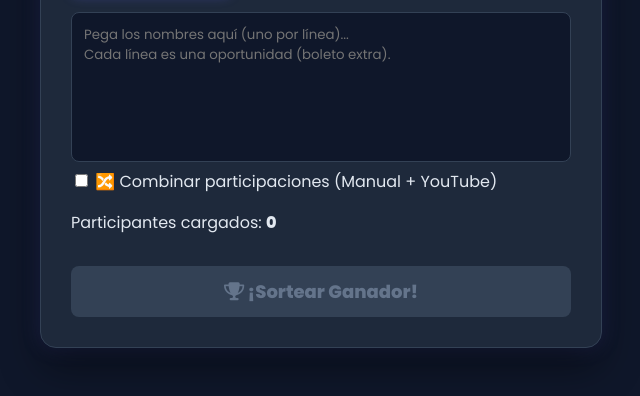
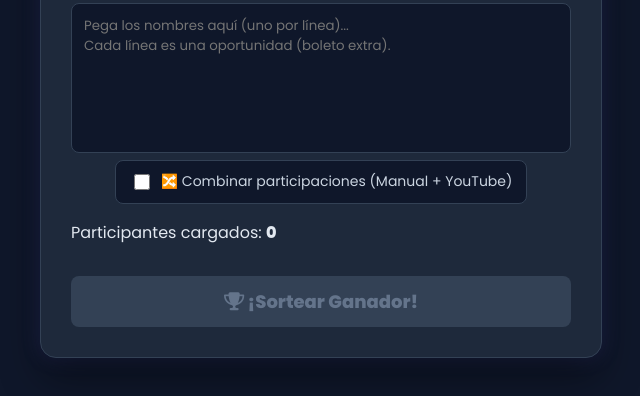
Before and after one commit to edgargoro25-blip/sorteos-web, a plain HTML site: page index.html in a window 1280 px wide. Shown: the part 312-708 px from the top of the page, without its empty margins (319-959 px from the left). Drawn offline with Linux system fonts and the light colour scheme.

Commit message:
Add styles for combine-option component

```diff
--- a/style.css
+++ b/style.css
@@ -97,6 +97,37 @@ input {
     font-family: inherit;
 }
 
+.combine-option {
+    margin-bottom: 15px;
+    font-size: 14px;
+    color: #cbd5e1;
+    display: flex;
+    justify-content: center;
+}
+
+.combine-option label {
+    cursor: pointer;
+    display: flex;
+    align-items: center;
+    gap: 8px;
+    background: #0f172a;
+    padding: 10px 14px;
+    border-radius: 8px;
+    border: 1px solid #334155;
+    transition: 0.3s ease;
+}
+
+.combine-option label:hover {
+    border-color: #6366f1;
+}
+
+.combine-option input[type="checkbox"] {
+    width: 16px;
+    height: 16px;
+    accent-color: #6366f1;
+    cursor: pointer;
+}
+
 .btn-primary, .btn-secondary {
     border: none;
     padding: 12px;
```
